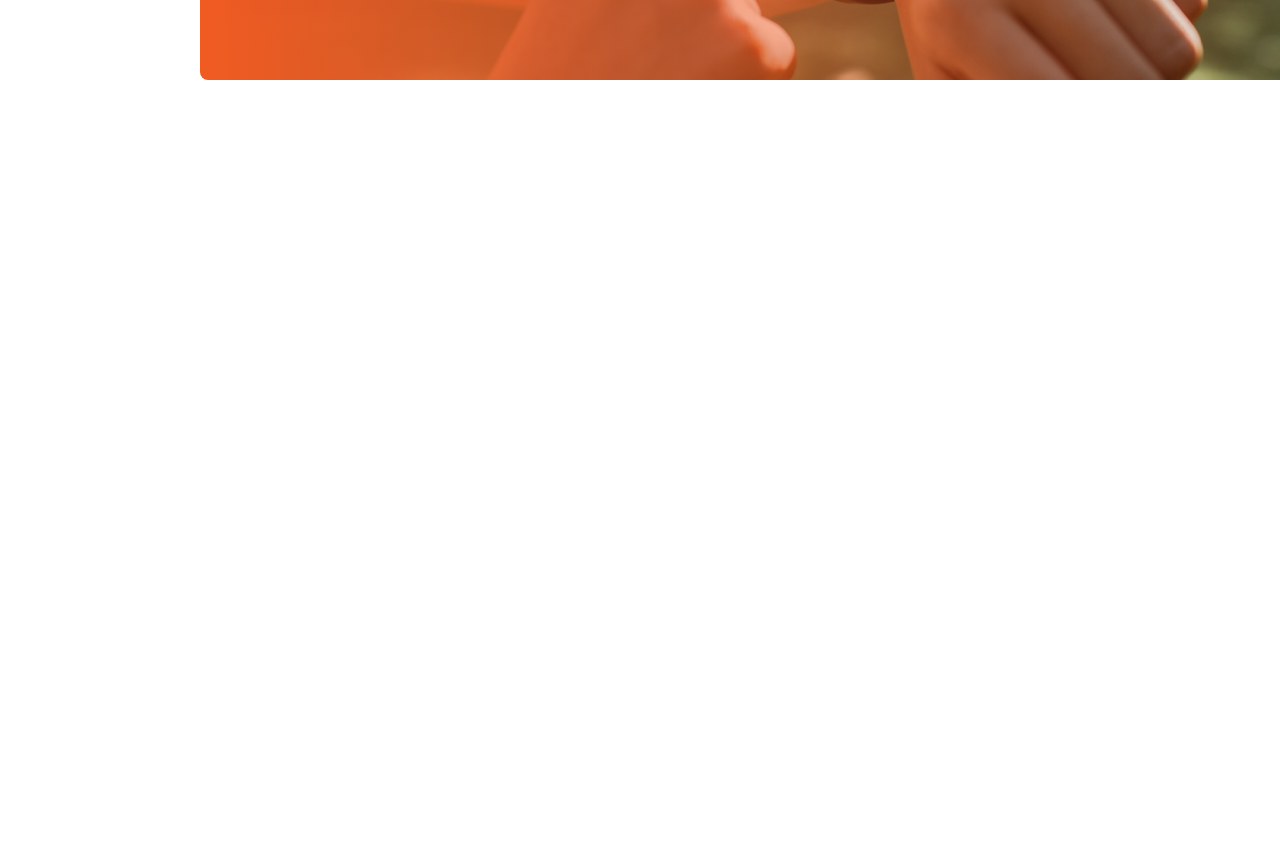
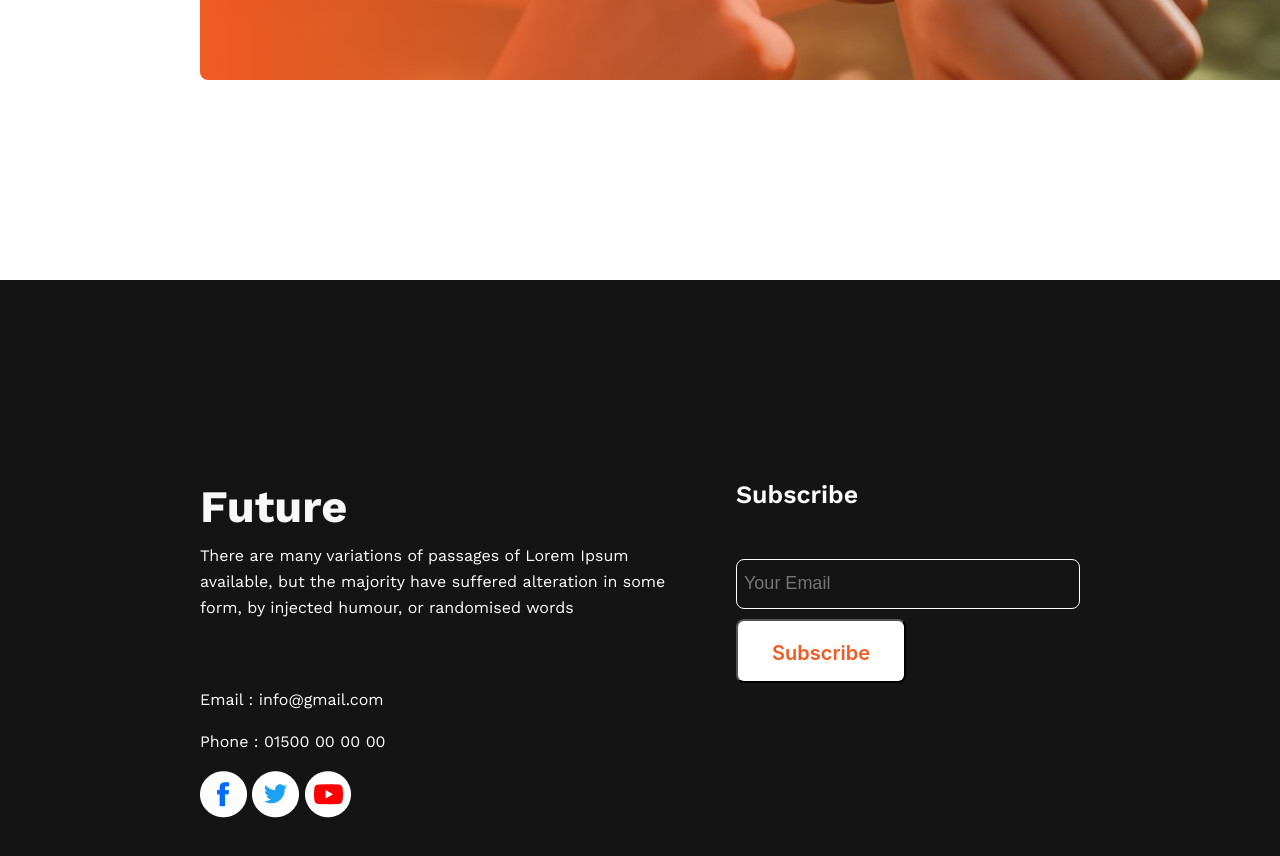
Before and after one commit to Shakillazycoder/first-develop-one-page-site, a plain HTML site: page index.html in a window 1280 px wide. Shown: the part 2464-3320 px from the top of the page. Before the commit the page ends 2744 px from the top, so only its background shows below. Drawn offline with nearby package versions, Linux system fonts and the light colour scheme.

Commit message:
footer added

```diff
--- a/index.html
+++ b/index.html
@@ -11,6 +11,7 @@
 
 </head>
 <body>
+    <!-- header started here -->
     <header class="header">
       <div class="banner">
         <div class="banner-content">
@@ -20,6 +21,7 @@
         </div>
       </div>
     </header>
+     <!-- main started here -->
     <main>
         <section>
          <div class="section-head">
@@ -80,8 +82,25 @@
         </section>
 
     </main>
+    <!-- footer started here -->
     <footer>
-
+        <div class="footer-column">
+         <h2 class="footer-title">Future</h2>
+         <p class="footer-description">There are many variations of passages of Lorem Ipsum available, but the majority have suffered alteration in some form, by injected humour, or randomised words</p>
+         <p class="footer-em">Email : info@gmail.com</p>
+         <p class="footer-em">Phone : 01500 00 00 00</p>
+         <div class="social-links">
+            <a href=""><img src="images/icons/fb.png" alt=""></a>
+            <a href=""><img src="images/icons/twitter.png" alt=""></a>
+            <a href=""><img src="images/icons/youtube.png" alt=""></a>
+         </div>
+        </div>
+        <div class="footer-column">
+            <h2 class="Subscribe">Subscribe</h2>
+            <input class="email" type="email" placeholder="Your Email">
+            <br>
+            <button class="footer-button">Subscribe</button>
+        </div>
     </footer>
 </body>
 </html>
--- a/styles/styles.css
+++ b/styles/styles.css
@@ -146,6 +146,72 @@ body {
   font-weight: 600;
   border: 0;
 }
-.btn-style{
-    padding-left: 64px;
+.btn-style {
+  padding-left: 64px;
 }
+footer {
+  display: flex;
+  padding: 200px;
+  background: #151414;
+  justify-content: space-between;
+}
+.footer-title {
+  color: #f8f8f8;
+  font-family: Work Sans;
+  font-size: 45px;
+  font-weight: 700;
+  margin-bottom: 10px;
+}
+.footer-description {
+  color: #fff;
+  font-family: Work Sans;
+  font-size: 16px;
+  font-weight: 400;
+  line-height: 26px; /* 162.5% */
+  width: 485px;
+  margin-bottom: 66px;
+}
+.footer-em {
+  color: #fff;
+  font-family: Work Sans;
+  font-size: 16px;
+  font-weight: 400;
+  line-height: 26px; /* 162.5% */
+  margin-bottom: 16px;
+}
+.social-links {
+  width: 175px;
+  height: 46px;
+  gap: 50px;
+}
+.Subscribe {
+  color: #fff;
+  font-size: 25px;
+  font-weight: 600;
+}
+.email {
+  width: 325px;
+  height: 34px;
+  flex-shrink: 0;
+  border-radius: 8px;
+  border: 1px solid #fff;
+  color:  #f3f3f3;
+  font-size: 18px;
+  font-weight: 400;
+  padding: 7px 10px 7px 7px;
+  margin-top: 50px;
+  margin-bottom: 10px;
+  background-color: #151414;
+}
+.footer-button {
+  width: 170.106px;
+  height: 64px;
+  flex-shrink: 0;
+  border-radius: 8px;
+  background: #fff;
+  color: #f15b22;
+  font-family: Inter;
+  font-size: 20px;
+  font-weight: 600;
+  padding: 20px 32px;
+}
```
